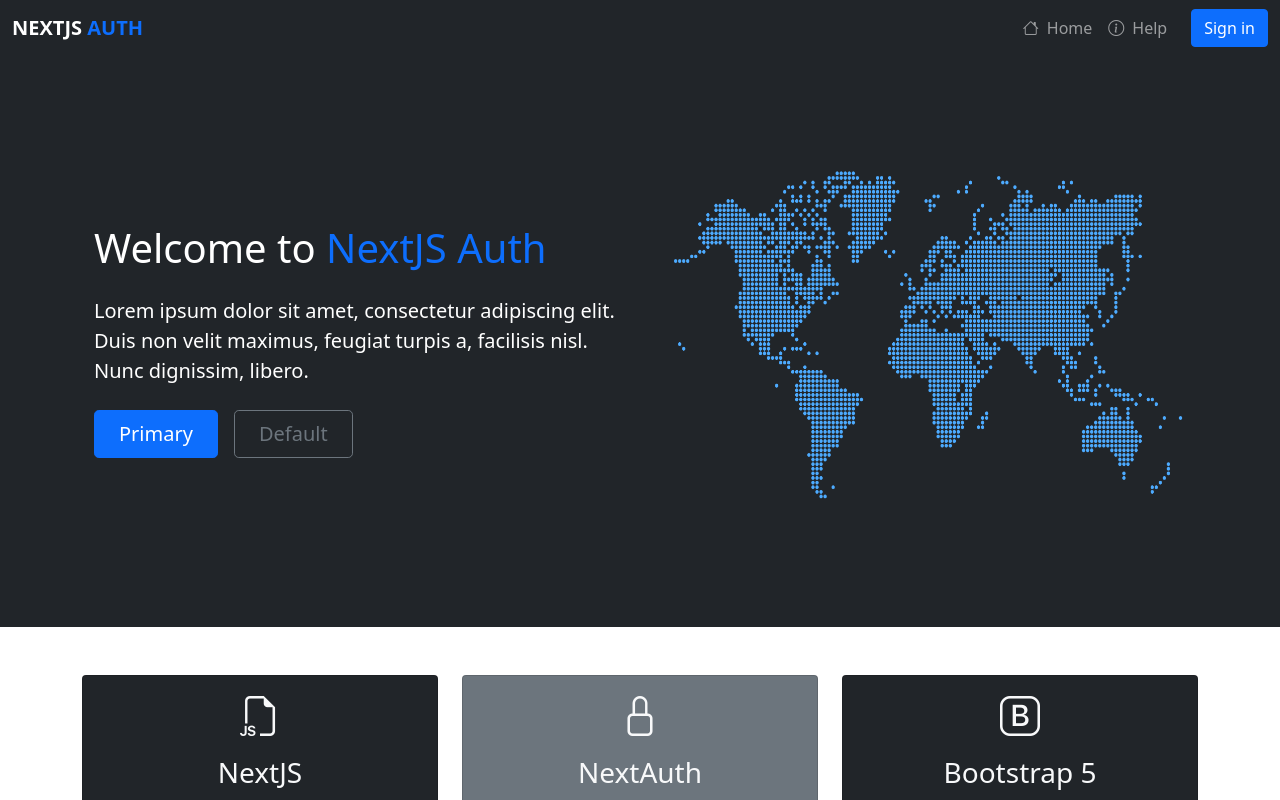
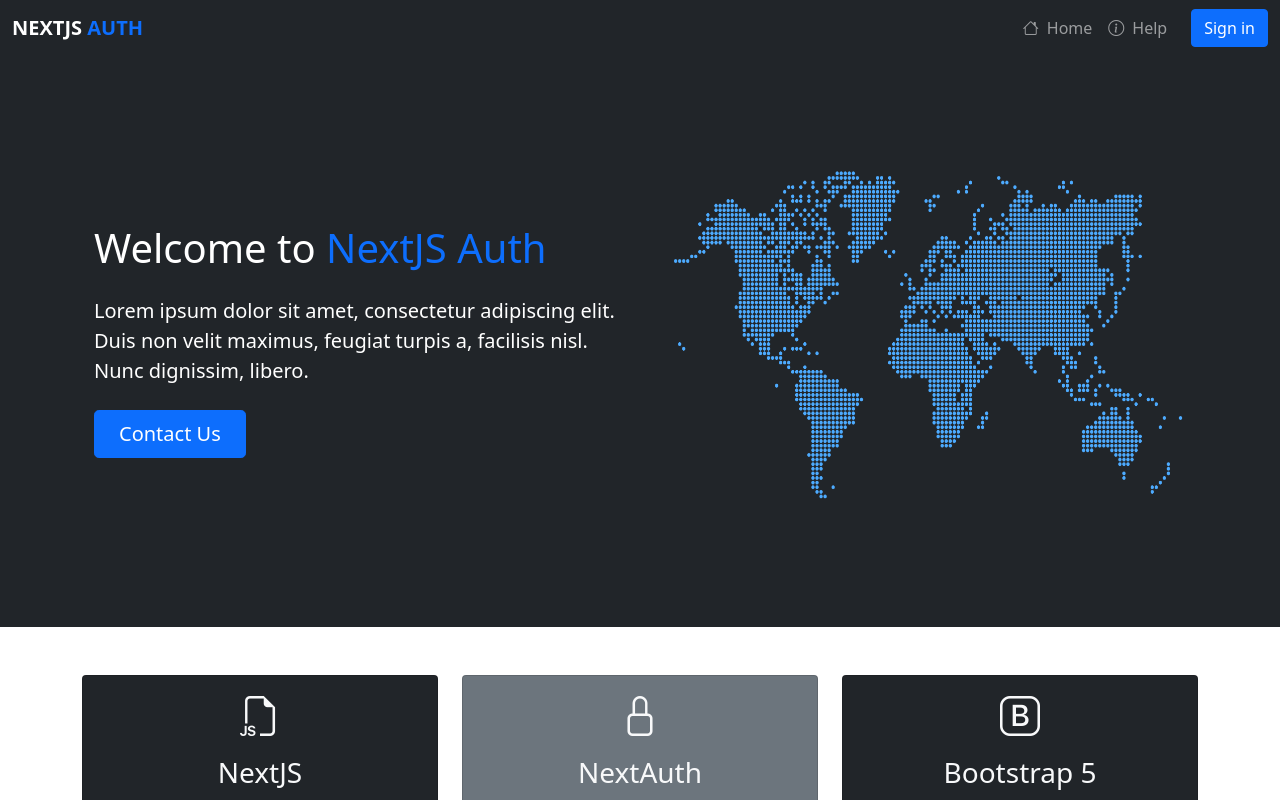
Before and after one commit to Nulimitz/nextjs-prisma-bootstrap, a Next.js app: page /home in a window 1280 px wide. Shown: the top 800 px of the page. Built offline with nearby package versions, Linux system fonts and the light colour scheme; no server answers.

Commit message:
Fixed contact us button on home page

```diff
--- a/components/Hero.js
+++ b/components/Hero.js
@@ -26,18 +26,14 @@
               libero.
             </p>
             <div className="d-grid gap-2 d-md-flex justify-content-md-start">
-              <button
-                type="button"
-                className="btn btn-primary btn-lg px-4 me-md-2"
-              >
-                Primary
-              </button>
-              <button
-                type="button"
-                className="btn btn-outline-secondary btn-lg px-4"
-              >
-                Default
-              </button>
+              <Link href="/contact" passHref>
+                <button
+                  type="button"
+                  className="btn btn-primary btn-lg px-4 gap-3"
+                >
+                  Contact Us
+                </button>
+              </Link>
             </div>
           </div>
         </div>
```
